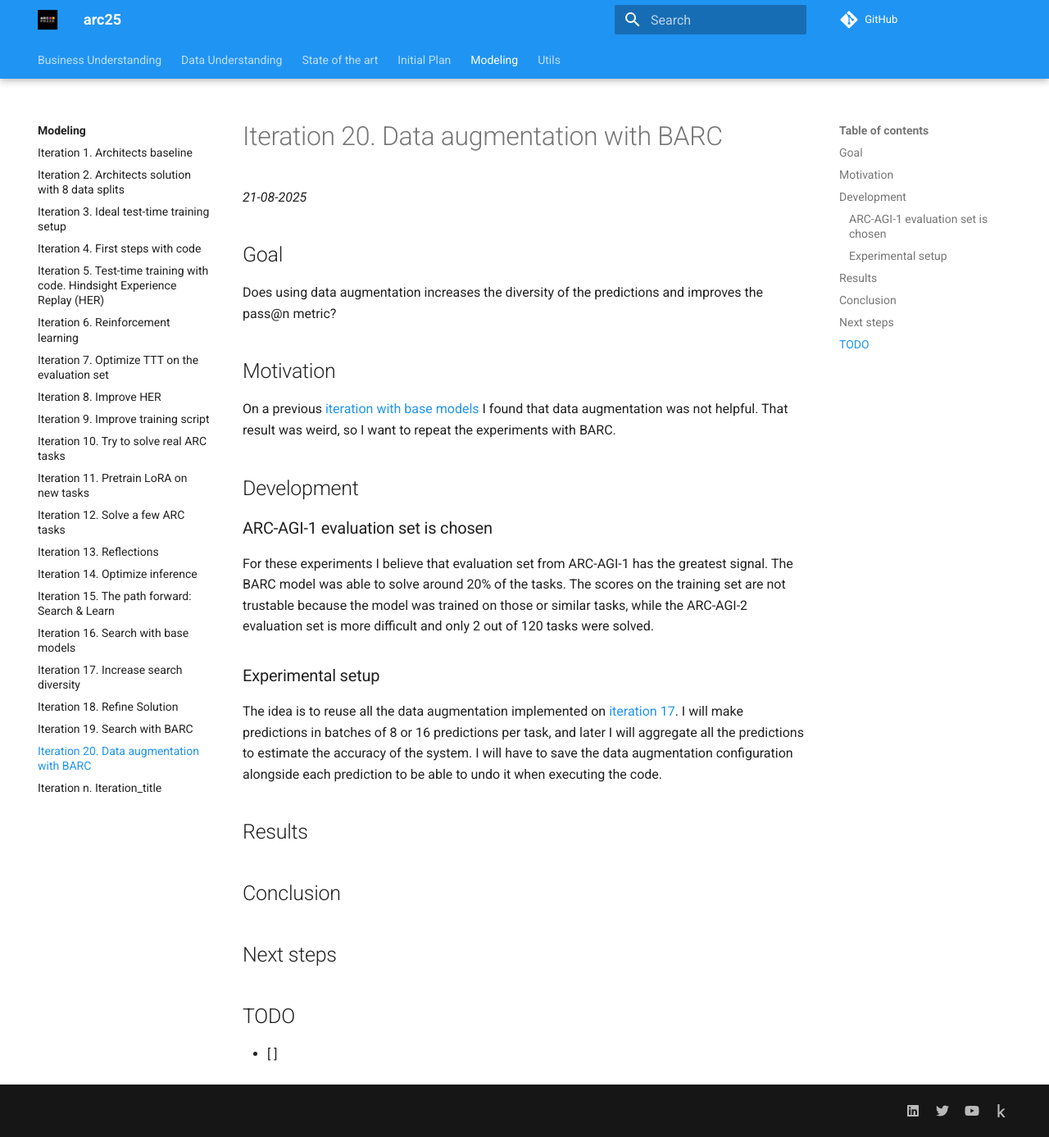
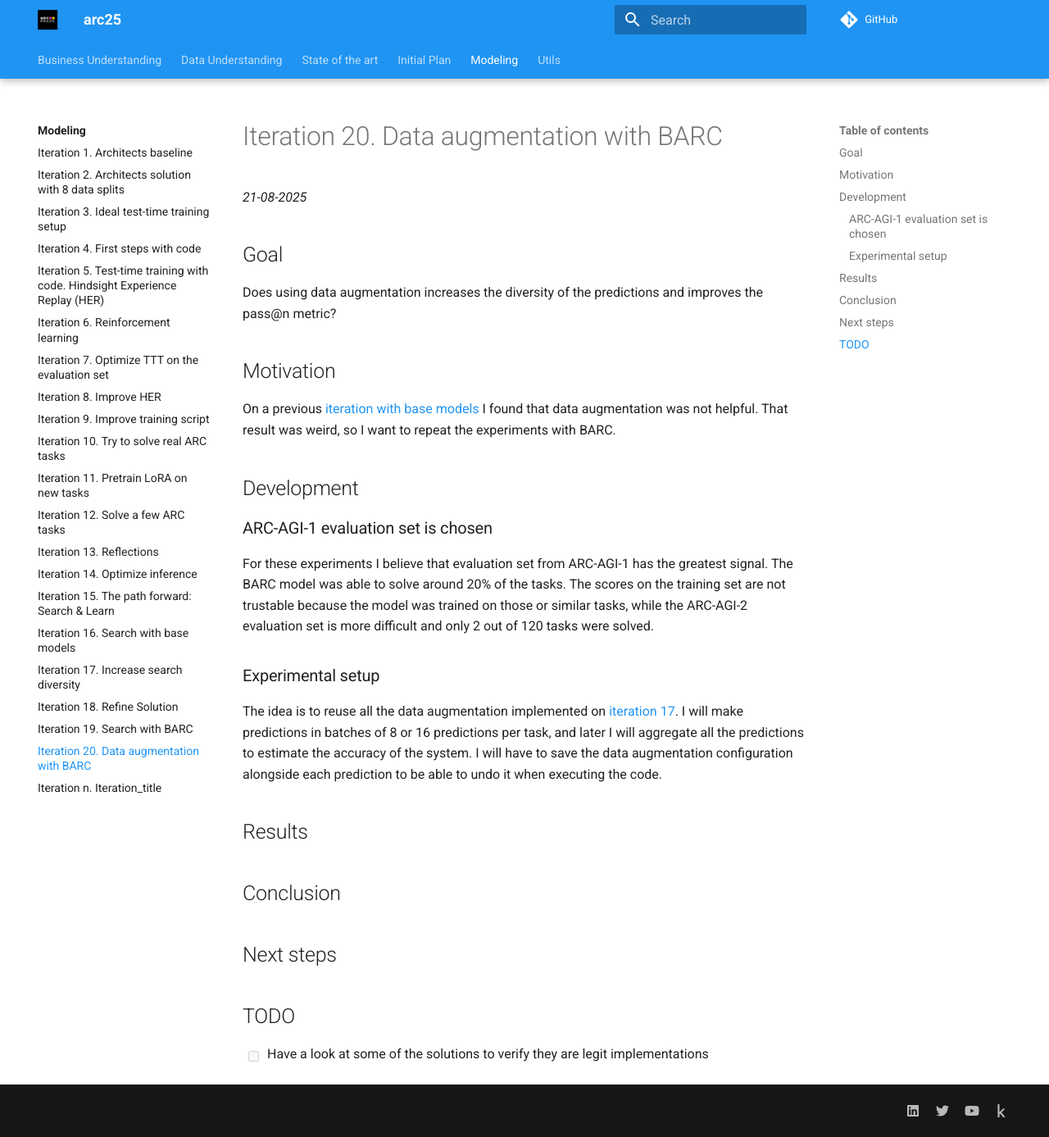
Before and after one commit to ironbar/arc25, an MkDocs documentation site: the page built from docs/modeling/Iteration_20_data_augmentation_with_BARC.md, in a window 1280 px wide and 1387 px high. Shown: the whole window at 82% size. Built offline with MkDocs 1.6.1 and Material for MkDocs 9.7.7, drawn with Linux system fonts in a browser that asks for light colours; comment, search, counter and statistics services are not loaded.

Commit message:
started to make predictions with data augmentation

```diff
--- a/docs/modeling/Iteration_20_data_augmentation_with_BARC.md
+++ b/docs/modeling/Iteration_20_data_augmentation_with_BARC.md
@@ -44,4 +44,4 @@
 
 ## TODO
 
-- [ ]
+- [ ] Have a look at some of the solutions to verify they are legit implementations
```
Also changed, not shown: 1 other file.
